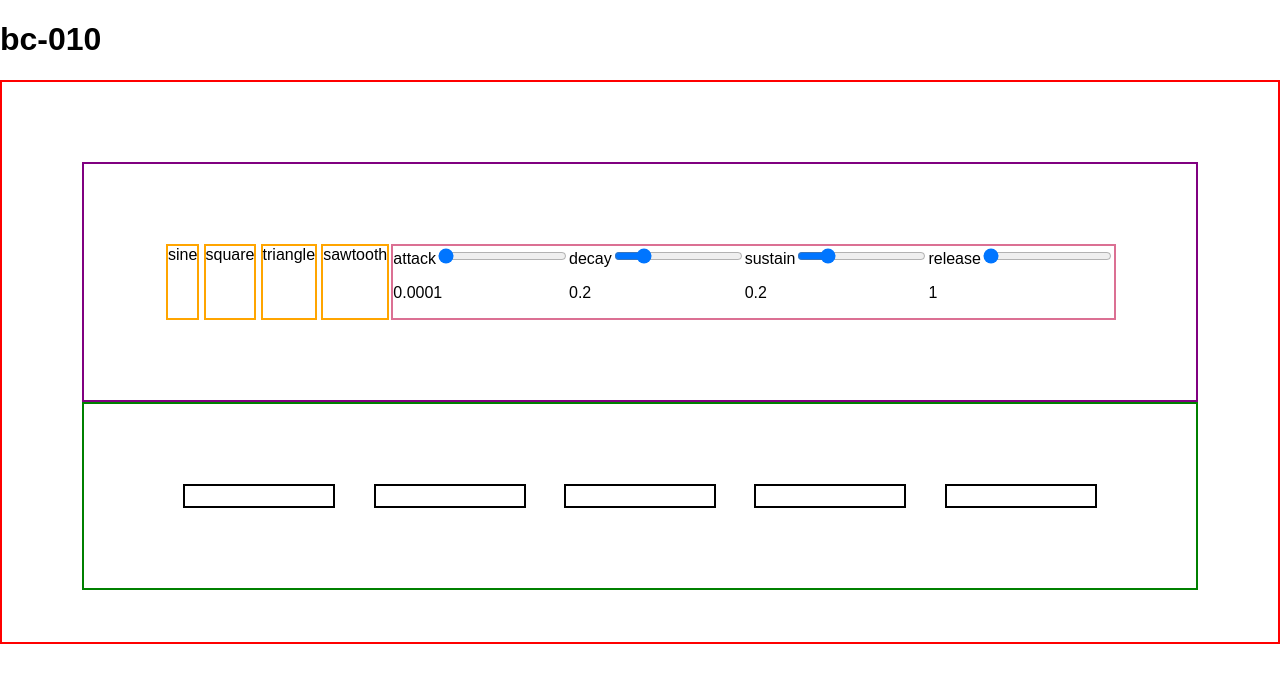
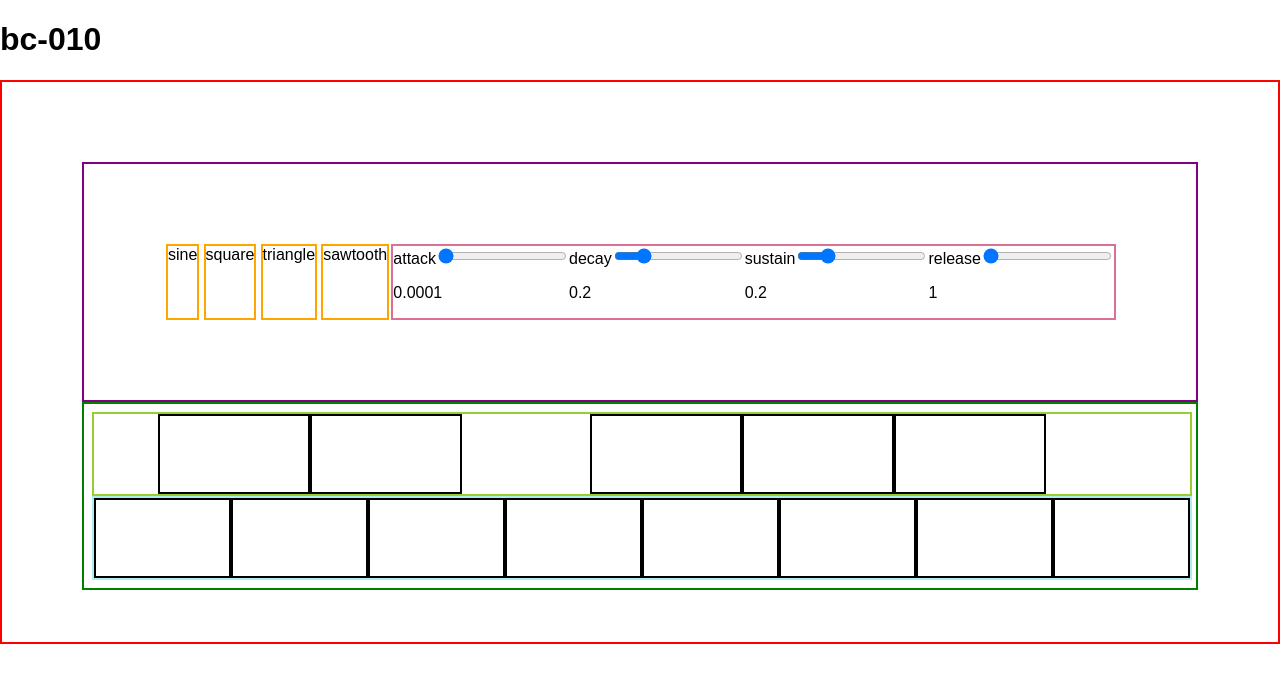
Before and after one commit to bcimbali/bc-010, a React (Create React App) app: page / in a window 1280 px wide. Shown: the top 682 px of the page. Built offline with nearby package versions, Linux system fonts and the light colour scheme.

Commit message:
keyboard is chromatic and beginning of full key layout

```diff
--- a/src/App.css
+++ b/src/App.css
@@ -1,3 +1,9 @@
+
+/*-------------------------
+*
+* Control Panel Section
+*
+*--------------------------*/
 
 .controlPanel {
     border: 2px solid purple;
@@ -18,9 +24,47 @@
   cursor: pointer;
 }
 
+.slider-bank {
+  border: 2px solid palevioletred;
+  display: flex;
+}
+
+/*-------------------------
+*
+* Keyboard Section
+*
+*--------------------------*/
+
+.black-keys {
+  border: 2px solid yellowgreen;
+  display: flex;
+  height: 10vh;
+  /* margin-left: 5vw; */
+  width: 100%;
+}
+
+/* .key-black {
+  margin-right: 2vw;
+} */
+
+.m-left {
+  margin-left: 5vw;
+}
+
+.m-left-3 {
+  margin-left: 10vw;
+}
+
+.white-keys {
+  border: 2px solid paleturquoise;
+  display: flex;
+  height: 10vh;
+  width: 100%;
+}
+
 .key {
   border: 2px solid black;
-  margin: auto;
+  /* margin: auto; */
   padding: 10px;
   width: 10vw;
 }
@@ -33,8 +77,16 @@
 .keyboard {
   border: 2px solid green;
   display: flex;
-  padding: 10vh;
+  flex-direction: column;
+  height: 100vh;
+  padding: 1vh;
 }
+
+/*-------------------------
+*
+* Outer Casing Section section
+*
+*--------------------------*/
 
 .outerCasing {
   border: 2px solid red;
@@ -43,8 +95,3 @@
   height: 50vh;
   padding: 10vh;
 }
-
-.slider-bank {
-  border: 2px solid palevioletred;
-  display: flex;
-}
--- a/src/notes.json
+++ b/src/blackKeys.json
@@ -1,7 +1,7 @@
 [
   {
     "id": 1,
-    "note": "C4"
+    "note": "Db4"
   },
   {
     "id": 2,
@@ -9,11 +9,11 @@
   },
   {
     "id": 3,
-    "note": "F4"
+    "note": "Gb4"
   },
   {
     "id": 4,
-    "note": "G4"
+    "note": "Ab4"
   },
   {
     "id": 5,
--- /dev/null
+++ b/src/components/BlackKey/BlackKey.jsx
@@ -0,0 +1,14 @@
+import React from 'react';
+
+function Key(props) {
+  return(
+    <div
+      className={`key-black key ${props.id === 3 ? 'm-left-3' : props.id === 1 ? 'm-left' : ''}`}
+      onClick={() => props.keyPress(props.note)}
+    >
+
+    </div>
+  );
+};
+
+export default Key;
--- /dev/null
+++ b/src/components/BlackKey/index.js
@@ -0,0 +1 @@
+export {default} from './BlackKey.jsx';
--- a/src/components/Key/index.js
+++ /dev/null
@@ -1 +0,0 @@
-export {default} from './Key.jsx';
--- a/src/components/Keyboard/Keyboard.jsx
+++ b/src/components/Keyboard/Keyboard.jsx
@@ -1,17 +1,31 @@
-import Key from './../Key';
+import BlackKey from './../BlackKey';
 import React from 'react';
-import notes from './../../notes.json';
+import WhiteKey from './../WhiteKey';
+import blackKeys from './../../blackKeys.json';
+import whiteKeys from './../../whiteKeys.json';
 
 function Keyboard(props) {
   return(
     <div className="keyboard">
-      {notes.map(note => (
-        <Key
-        key={`${note.id}-${note.note}`}
-        keyPress={props.keyPress}
-        note={note.note}
-        />
-      ))}
+      <div className="black-keys">
+        {blackKeys.map(note => (
+          <BlackKey
+          id={note.id}
+          key={`${note.id}-${note.note}`}
+          keyPress={props.keyPress}
+          note={note.note}
+          />
+        ))}
+      </div>
+      <div className="white-keys">
+        {whiteKeys.map(note => (
+          <WhiteKey
+          key={`${note.id}-${note.note}`}
+          keyPress={props.keyPress}
+          note={note.note}
+          />
+        ))}
+      </div>
     </div>
   );
 };
--- /dev/null
+++ b/src/components/WhiteKey/index.js
@@ -0,0 +1 @@
+export {default} from './WhiteKey.jsx';
--- /dev/null
+++ b/src/whiteKeys.json
@@ -0,0 +1,34 @@
+[
+  {
+    "id": 1,
+    "note": "C4"
+  },
+  {
+    "id": 2,
+    "note": "D4"
+  },
+  {
+    "id": 3,
+    "note": "E4"
+  },
+  {
+    "id": 4,
+    "note": "F4"
+  },
+  {
+    "id": 5,
+    "note": "G4"
+  },
+  {
+    "id": 6,
+    "note": "A4"
+  },
+  {
+    "id": 7,
+    "note": "B4"
+  },
+  {
+    "id": 8,
+    "note": "C5"
+  }
+]
```
Also changed, not shown: src/components/WhiteKey/WhiteKey.jsx (renamed from src/components/Key/Key.jsx).
